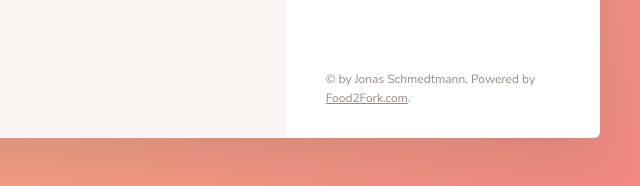
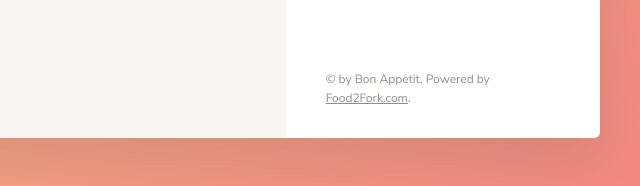
Before and after one commit to SarveshtheAbstractor/Bon-Appetit, a plain HTML site: page index.html in a window 1280 px wide. Shown: the part 1013-1199 px from the top of the page, 640-1280 px from the left. Drawn offline with Linux system fonts and the light colour scheme.

Commit message:
Update index.html

```diff
--- a/index.html
+++ b/index.html
@@ -1 +1 @@
-<!doctype html><html lang="en"><head><meta charset="UTF-8"><meta name="viewport" content="width=device-width,initial-scale=1"><meta http-equiv="X-UA-Compatible" content="ie=edge"><link href="https://fonts.googleapis.com/css?family=Nunito+Sans:400,600,700" rel="stylesheet"><link rel="stylesheet" href="css/style.css"><link rel="shortcut icon" href="img/favicon.png" type="image/x-icon"><title>Bon Appetit | Search over 1,000 recipes</title></head><body><div class="container"><header class="header"><img src="img/logo.png" alt="Logo" class="header__logo"><form class="search"><input class="search__field" placeholder="Search over 1,000 recipes..."> <button class="btn search__btn"><svg class="search__icon"><use href="img/icons.svg#icon-magnifying-glass"></use></svg> <span>Search</span></button></form><div class="likes"><div class="likes__field"><svg class="likes__icon"><use href="img/icons.svg#icon-heart"></use></svg></div><div class="likes__panel"><ul class="likes__list"></ul></div></div></header><div class="results"><ul class="results__list"></ul><div class="results__pages"></div></div><div class="recipe"></div><div class="shopping"><h2 class="heading-2">My Shopping List</h2><ul class="shopping__list"></ul><div class="copyright">&copy; by Jonas Schmedtmann. Powered by <a href="http://food2fork.com" target="_blank" class="link">Food2Fork.com</a>.</div></div></div><script src="js/bundle.js"></script></body></html>
+<!doctype html><html lang="en"><head><meta charset="UTF-8"><meta name="viewport" content="width=device-width,initial-scale=1"><meta http-equiv="X-UA-Compatible" content="ie=edge"><link href="https://fonts.googleapis.com/css?family=Nunito+Sans:400,600,700" rel="stylesheet"><link rel="stylesheet" href="css/style.css"><link rel="shortcut icon" href="img/favicon.png" type="image/x-icon"><title>Bon Appetit | Search over 1,000 recipes</title></head><body><div class="container"><header class="header"><img src="img/logo.png" alt="Logo" class="header__logo"><form class="search"><input class="search__field" placeholder="Search over 1,000 recipes..."> <button class="btn search__btn"><svg class="search__icon"><use href="img/icons.svg#icon-magnifying-glass"></use></svg> <span>Search</span></button></form><div class="likes"><div class="likes__field"><svg class="likes__icon"><use href="img/icons.svg#icon-heart"></use></svg></div><div class="likes__panel"><ul class="likes__list"></ul></div></div></header><div class="results"><ul class="results__list"></ul><div class="results__pages"></div></div><div class="recipe"></div><div class="shopping"><h2 class="heading-2">My Shopping List</h2><ul class="shopping__list"></ul><div class="copyright">&copy; by Bon Appetit. Powered by <a href="http://food2fork.com" target="_blank" class="link">Food2Fork.com</a>.</div></div></div><script src="js/bundle.js"></script></body></html>
```
